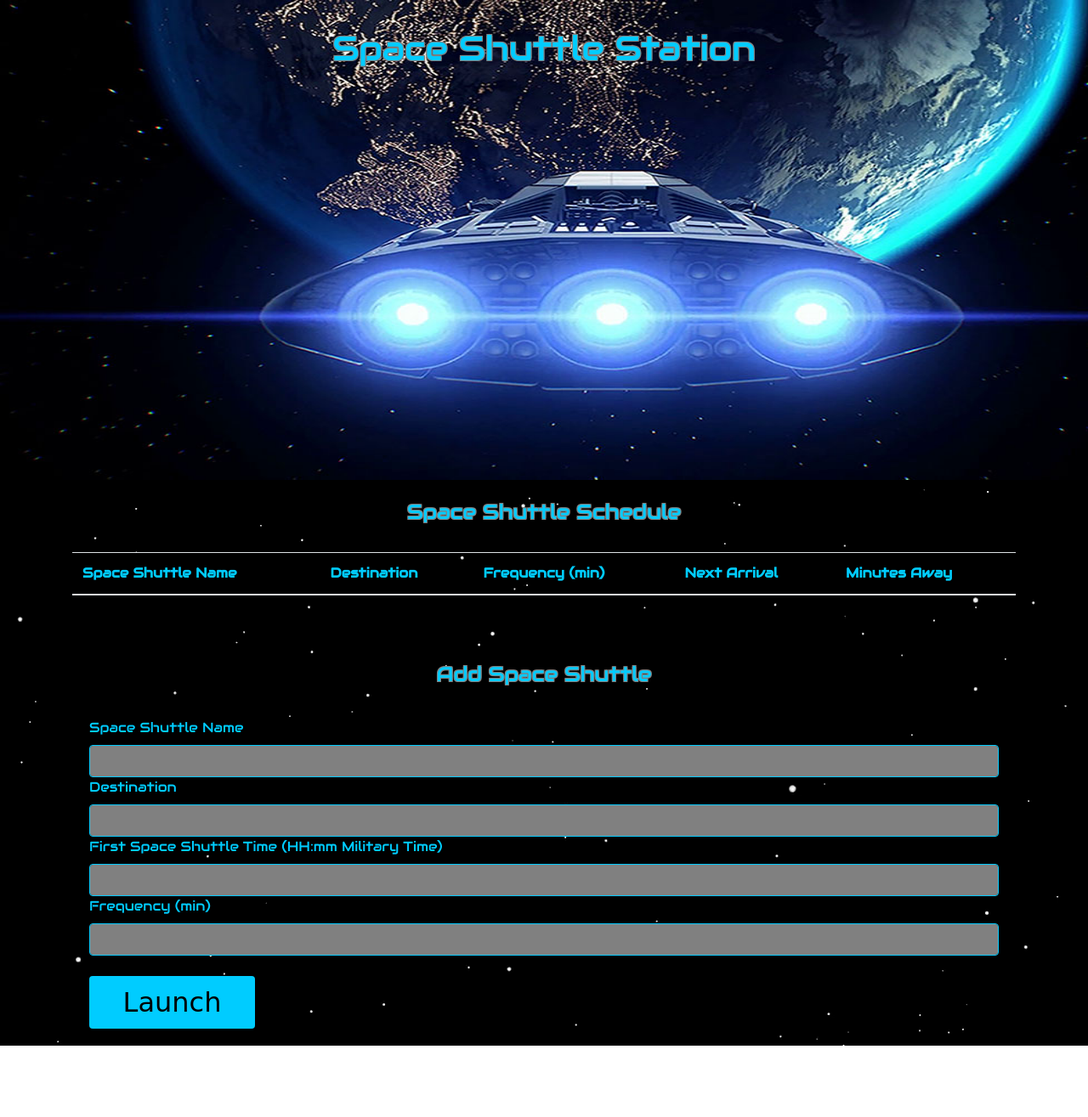
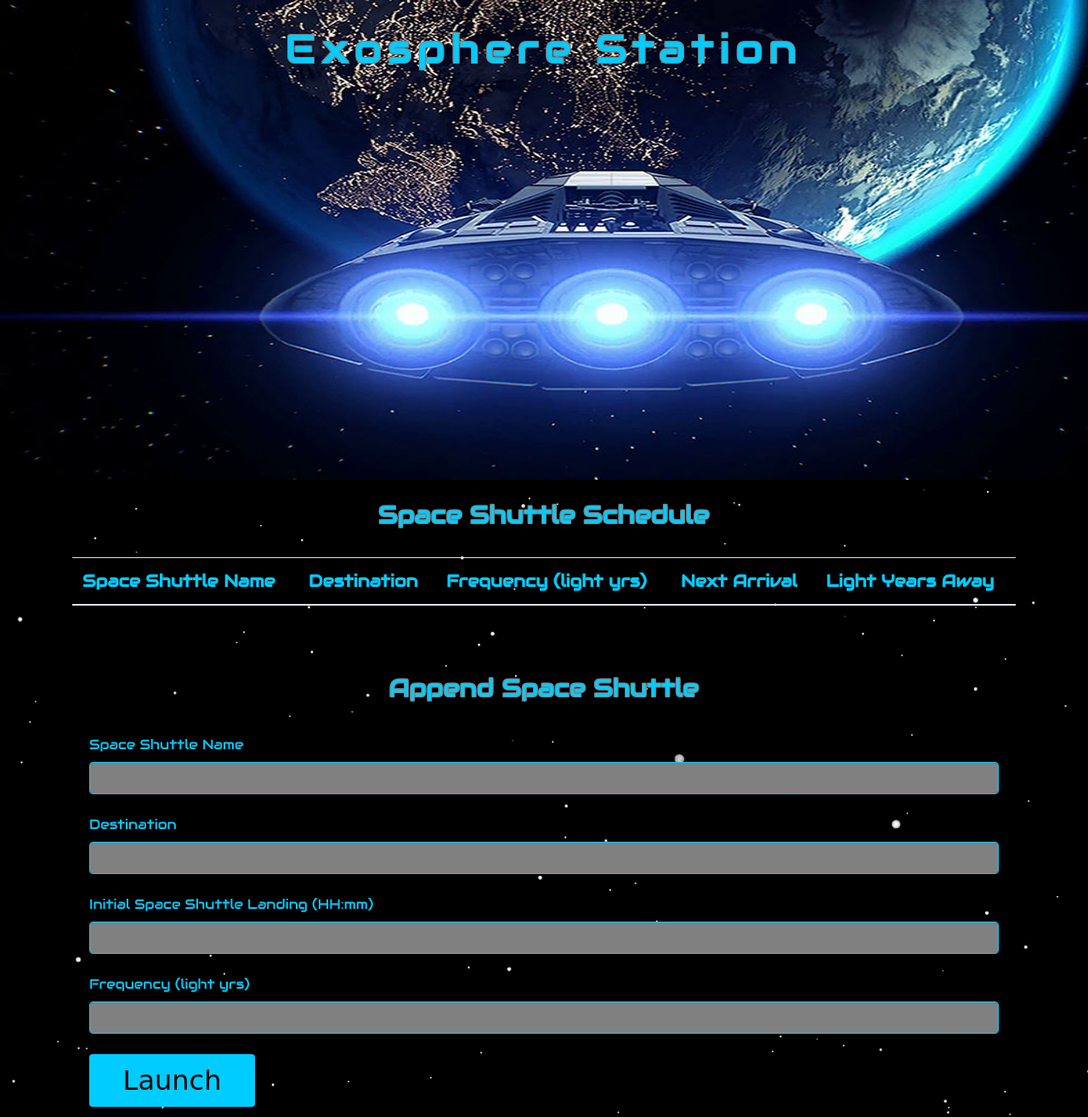
Before and after one commit to JennMartinez/Firebase, a plain HTML site: page index.html in a window 1280 px wide. Shown: the top 1315 px of the page at 85% size. Before the commit the page ends 1231 px from the top, so only its background shows below. Drawn offline with nearby package versions, Linux system fonts and the light colour scheme; no server answers; a web font is replaced by a local one.

Commit message:
Font edits

```diff
--- a/assets/css/style.css
+++ b/assets/css/style.css
@@ -15,17 +15,13 @@ body {
     left: 50%;
     transform: translate(-50%, -50%);
     color: rgb(0, 204, 255);
-    font-size: 40px;
-    /* text-shadow:
-		-1px -1px 0 rgba(255, 255, 255, 0.932),
-        1px -1px 0 rgba(255, 255, 255, 0.932),
-        -1px 1px 0 rgba(255, 255, 255, 0.932),
-        1px 1px 0 rgba(255, 255, 255, 0.932); */
-        text-shadow:
-    -1px -1px 0 grey,
-    1px -1px 0 grey,
-    -1px 1px 0 grey,
-    1px 1px 0 grey;
+    font-size: 47px;
+    text-shadow:
+        -1px -1px 0 grey,
+        1px -1px 0 grey,
+        -1px 1px 0 grey,
+        1px 1px 0 grey;
+    letter-spacing: 7px;
 }
 
 h4 {
@@ -36,6 +32,7 @@ h4 {
     1px -1px 0 grey,
     -1px 1px 0 grey,
     1px 1px 0 grey;
+    font-size: 29px;
 }
 
 .form-control {
@@ -60,7 +57,7 @@ h4 {
 .card-header {
     color: rgb(0, 204, 255);
     text-align: center;
-    font-size: 24px;
+    font-size: 29px;
     text-shadow:
     -1px -1px 0 grey,
     1px -1px 0 grey,
@@ -70,4 +67,11 @@ h4 {
 
 .table {
     color: rgb(0, 204, 255);
+    font-size: 20px;
 }
+
+#rows {
+    font-size: 30px;
+    font-family: 'Libre Barcode 39 Text', cursive;
+    color: grey;
+}
--- a/assets/javascript/firebase.js
+++ b/assets/javascript/firebase.js
@@ -21,6 +21,11 @@ var frequency = 0;
 
 $("#add-shuttle").on("click", function(event) {
     event.preventDefault();
+
+// Clears and resets the input fields after launch button is clicked //
+    $("#add-shuttle").click(function () {
+        $("form").trigger("reset");
+    });
 
 
 name = $("#name-input")
@@ -59,29 +64,30 @@ destination = snapshot.val().destination;
 firstShuttle = snapshot.val().firstShuttle;
 frequency = snapshot.val().frequency;
 
-// Moment that is used to calculate the Minutes away and Frequency of each shuttle //
-// // Initial arrival time //
+// // Moment that is used to calculate the Minutes away and Frequency of each shuttle //
+// // // Initial arrival time //
 var firstShuttleTimeConverted = moment(firstShuttle, "HH:mm");
 
-// // Present Time //
+// // // Present Time //
 var presentTime = moment();
 
-// // Difference between the Shuttle Times //
+// // // Difference between the Shuttle Times //
 var diffTime = presentTime.diff(moment(firstShuttleTimeConverted), "minutes");
 
-// // Frequency of Shuttles //
-var lastShuttleA = firstShuttle % frequency;
+// // // Frequency of Shuttles //
+var lastShuttleA = diffTime % frequency;
 
-// // Minutes that shuttle is Away //
+// // // Minutes that shuttle is Away //
 var nextShuttle = frequency - lastShuttleA;
 
-// Next shuttle arrival //
+// // Next shuttle arrival //
 var nextShuttle = presentTime.add(nextShuttle, "minutes");
 
-// Converts into military time //
+// // Converts into military time //
 var firstShuttle = nextShuttle.format("HH:mm");
+console.log(firstShuttle);
 
-// Displays input values on the scree //
+// Displays input values on the screen under schedule //
 $("#rows").append("<tr><td>" + (snapshot.val().nameFirebase) + "</td><td>" + (snapshot.val().destinationFirebase)
 + "</td><td>" + (snapshot.val().firstShuttleFirebase) + "</td><td>" + (snapshot.val().frequencyFirebase) + "</td><td>" + (snapshot.val().nextShuttle) + "</td></tr>");
 })
--- a/index.html
+++ b/index.html
@@ -16,7 +16,7 @@
 
     <div class="containers">
         <img img="picture" src="assets/images/space21.jpg" width="1440" height="565" alt="space">
-        <div class="centered">Space Shuttle Station</div>
+        <div class="centered">Exosphere Station</div>
     </div>
       <div>
         <br>
@@ -29,9 +29,9 @@
                   <tr>
                     <th scope="col-sm-1">Space Shuttle Name</th>
                     <th scope="col-sm-2">Destination</th>
-                    <th scope="col-sm-3">Frequency (min)</th>
+                    <th scope="col-sm-3">Frequency (light yrs)</th>
                     <th scope="col-sm-4">Next Arrival</th>
-                    <th scope="col-sm-5">Minutes Away</th>
+                    <th scope="col-sm-5">Light Years Away</th>
                   </tr>
                 </thead>
                 <!-- Places the values of the database -->
@@ -41,23 +41,26 @@
                 </tbody>
             </table>
         <br>
-        <div class="card-header">Add Space Shuttle</div>
+        <div class="card-header">Append Space Shuttle</div>
         <div class="card-body">
             <form role="form">
                   <div class="form-group-row">
                       <label for="name-input">Space Shuttle Name</label>
                       <input class="form-control" id="name-input" type="text"/>
                     </div>
+                    <br>
                     <div class="form-group-row">
                       <label for="destination-input">Destination</label>
                       <input class="form-control" id="destination-input" type="text" />
                     </div>
+                    <br>
                     <div class="form-group-row">
-                      <label for="time-input">First Space Shuttle Time (HH:mm Military Time)</label>
+                      <label for="time-input">Initial Space Shuttle Landing (HH:mm)</label>
                       <input class="form-control" id="time-input" type="text" />
                     </div>
+                    <br>
                     <div class="form-group-row">
-                      <label for="frequency-input">Frequency (min)</label>
+                      <label for="frequency-input">Frequency (light yrs)</label>
                       <input class="form-control" id="frequency-input" type="text"></input>
                     </div>
                     <br>
```
Also changed, not shown: 1 other file.
